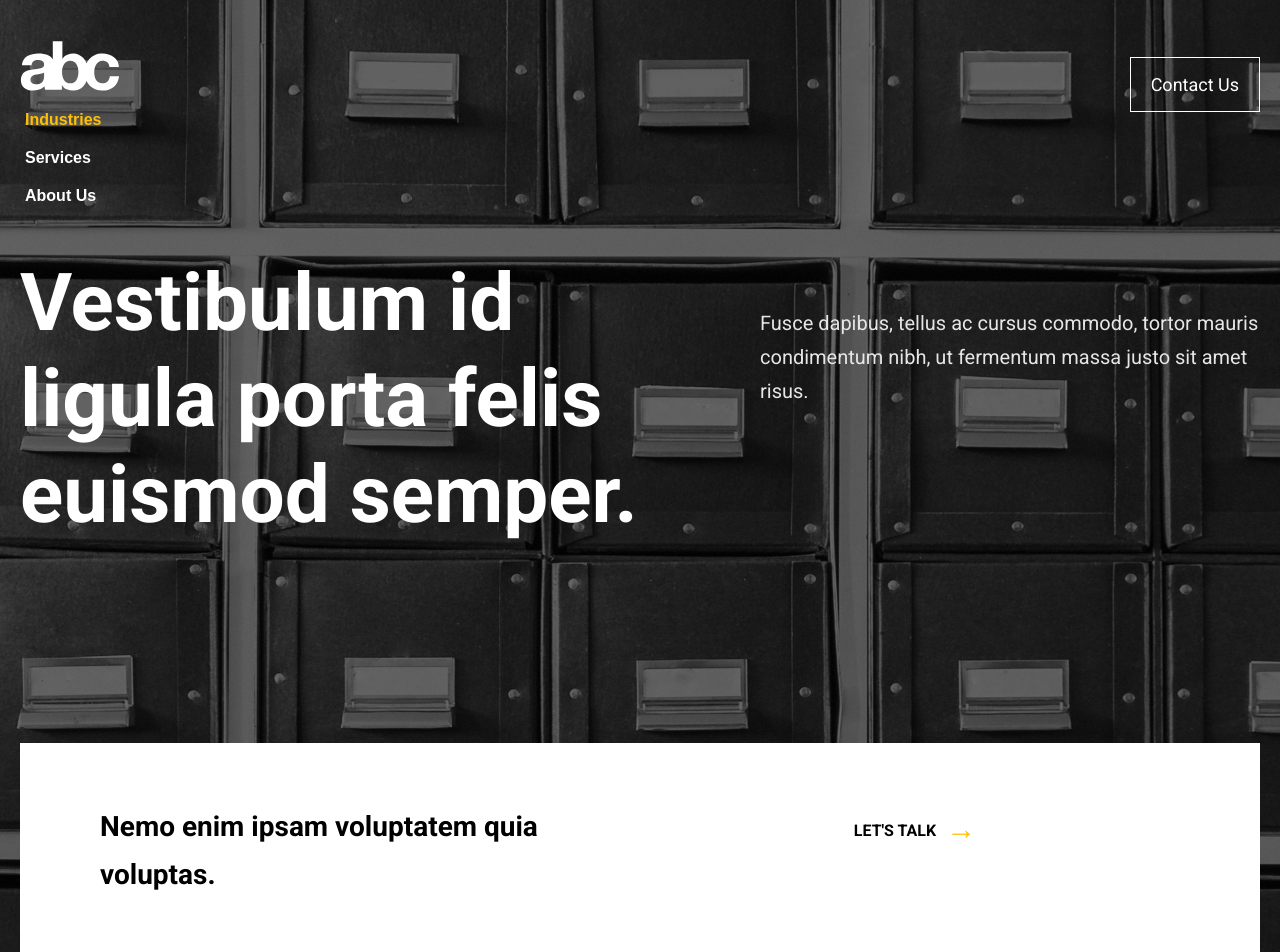
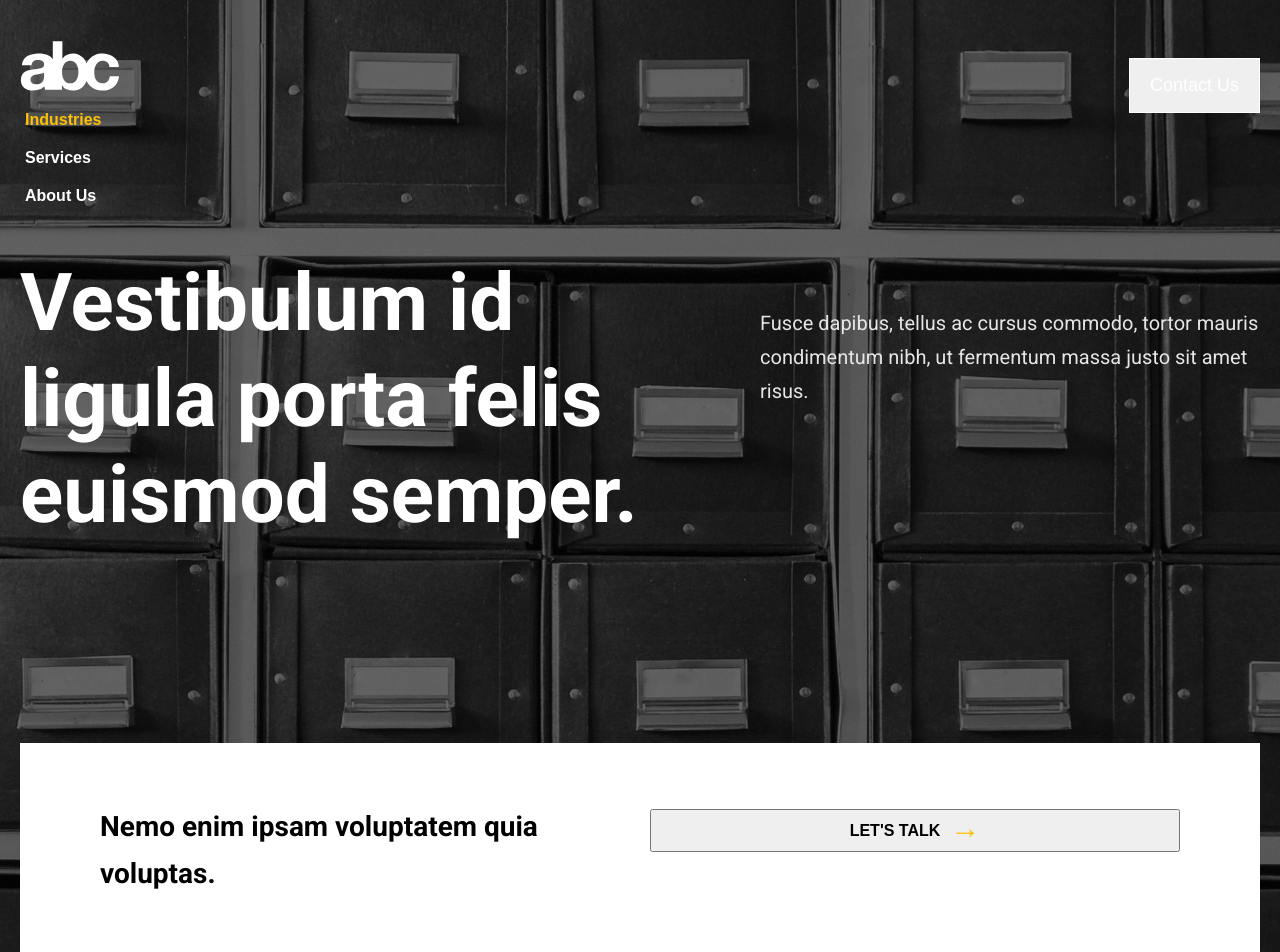
Before and after one commit to Kaleidics/abc, a React (Create React App) app: page / in a window 1280 px wide. Shown: the top 952 px of the page. Built offline with nearby package versions, Linux system fonts and the light colour scheme.

Commit message:
console log warnings

```diff
--- a/src/App.js
+++ b/src/App.js
@@ -1,4 +1,4 @@
-import React, { useEffect, useState } from "react";
+import React from "react";
 
 import AppHeader from "./components/AppHeader";
 
--- a/src/components/AppHeadline.js
+++ b/src/components/AppHeadline.js
@@ -1,4 +1,4 @@
-import React, { useEffect, useState } from "react";
+import React from "react";
 
 function AppHeadline({ currentPage }) {
   console.log(currentPage);
@@ -13,9 +13,9 @@
         <p className="headline__text">
           Nemo enim ipsam voluptatem quia voluptas.
         </p>
-        <a className="headline__cta">
+        <button className="headline__cta">
           Let's Talk <span>&rarr;</span>
-        </a>
+        </button>
       </div>
     </div>
   );
--- a/src/components/AppNav.js
+++ b/src/components/AppNav.js
@@ -1,4 +1,4 @@
-import React, { useEffect, useState } from "react";
+import React from "react";
 import logo from "../assets/images/abc_logo.svg";
 
 function AppNav({ currentPage, onClick, pageData }) {
@@ -28,7 +28,7 @@
         {navItems}
       </div>
       <div className="nav__right">
-        <a className="btn btn--outline">Contact Us</a>
+        <button className="btn btn--outline">Contact Us</button>
       </div>
     </nav>
   );
```
